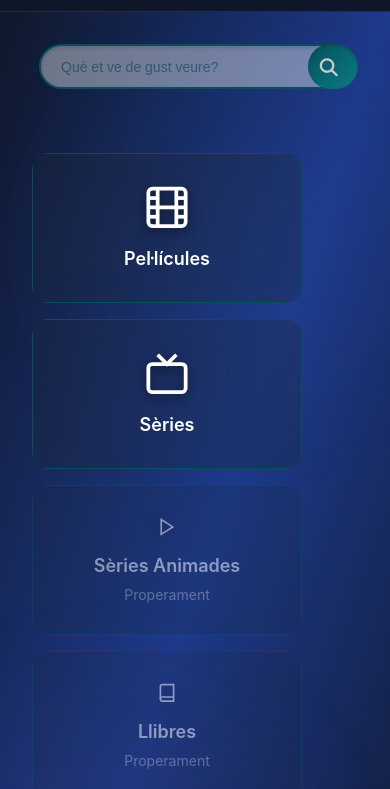
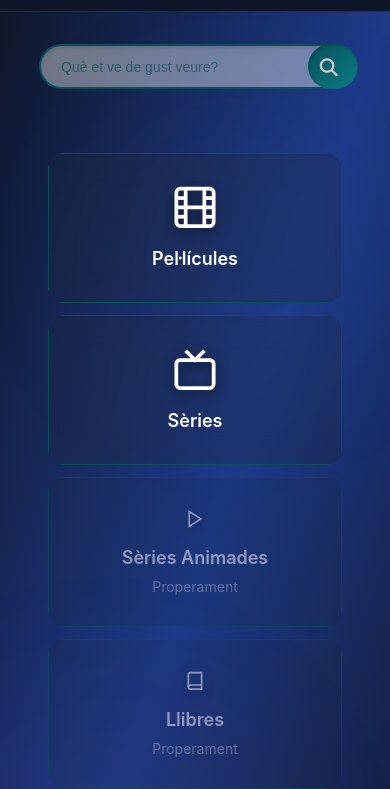
Before and after one commit to lledoerik/hermes-frontend, a plain HTML site: page index.html in a window 390 px wide. Shown: the part 58-847 px from the top of the page. Drawn offline with Linux system fonts and the light colour scheme.

Commit message:
Update categories grid and category card styles for improved responsiveness

```diff
--- a/static/css/styles.css
+++ b/static/css/styles.css
@@ -470,9 +470,14 @@ a {
 /* Categories Grid */
 .categories-grid {
     display: grid;
-    grid-template-columns: repeat(1, 1fr);
+    grid-template-columns: repeat(auto-fit, minmax(220px, 1fr));
     gap: 1rem;
     margin-top: 4rem;
+    justify-items: center;
+    align-items: start;
+    padding: 0 1rem;
+    width: 100%;
+    box-sizing: border-box;
 }
 
 @media (min-width: 768px) {
@@ -496,7 +501,8 @@ a {
     border-radius: 1rem;
     transition: all 0.5s ease;
     height: 340px;
-    width: 220px;
+    width: 100%;
+    max-width: 220px;
     display: block;
 }
 
@@ -713,7 +719,13 @@ a {
 
     .category-card {
         height: 150px;
-        width: 270px;
+        width: 100%;
+        max-width: 320px;
+        margin: 0 auto;
+    }
+
+    .categories-grid {
+        gap: 0.75rem;
     }
 
     .navbar-container {
```
